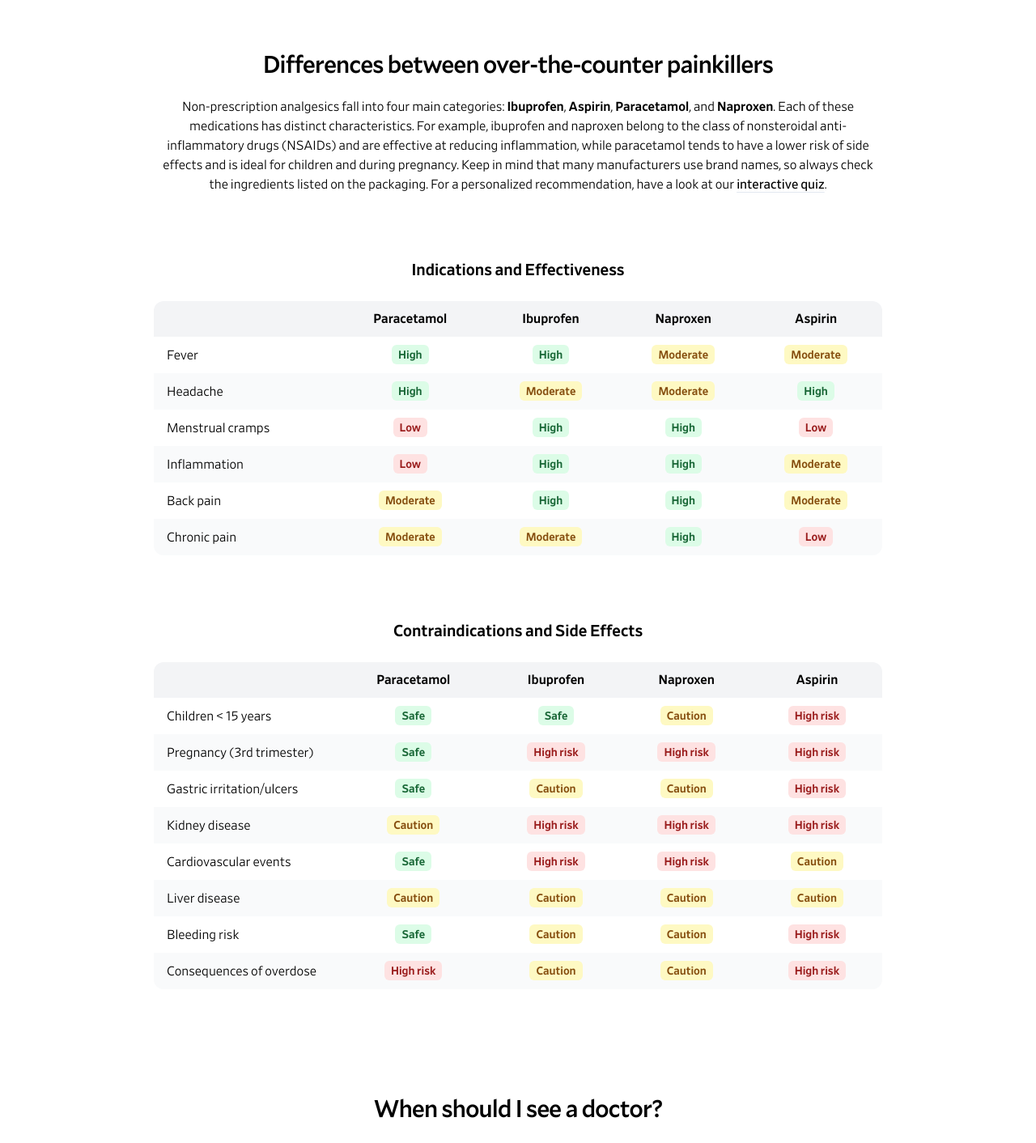
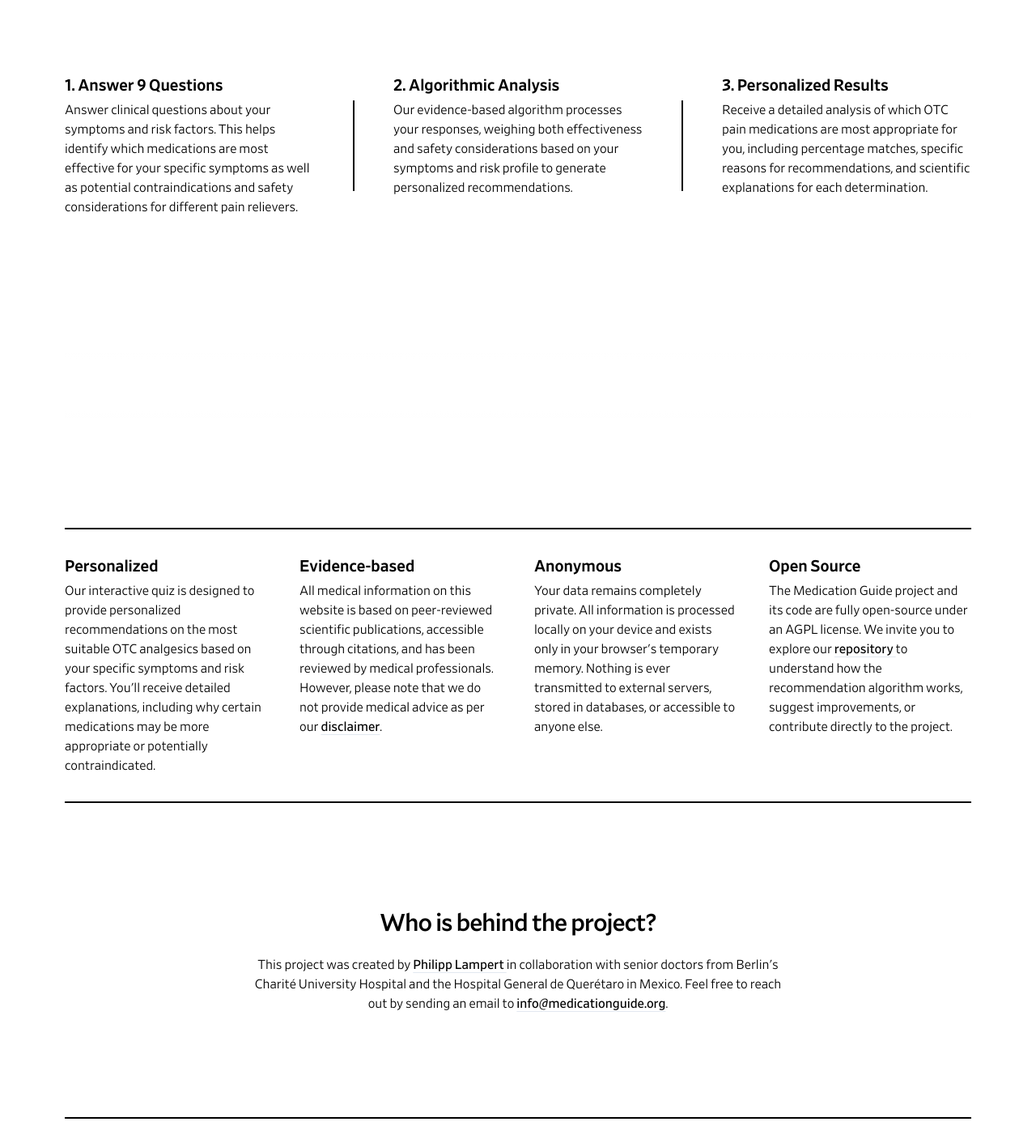
Before and after one commit to philipp-lampert/medicationguide, a SvelteKit app: page / in a window 1280 px wide. Shown: the part 700-2112 px from the top of the page at 81% size. Built offline with nearby package versions, Linux system fonts and the light colour scheme.

Commit message:
Integrate about in home page, add how it works and animated facts

```diff
--- a/src/app.css
+++ b/src/app.css
@@ -29,7 +29,7 @@
 	}
 
 	.h3 {
-		@apply text-lg font-medium lg:text-xl;
+		@apply text-xl font-medium;
 	}
 
 	.h3-legal {
--- a/src/hooks.server.ts
+++ b/src/hooks.server.ts
@@ -1,4 +1,4 @@
-// Redirect /interactive to /quiz
+// 301 redirects
 export async function handle({ event, resolve }) {
 	if (event.url.pathname === '/interactive') {
 		return new Response(null, {
@@ -6,6 +6,11 @@ export async function handle({ event, resolve }) {
 			headers: { location: '/quiz' }
 		});
 	}
-
+	if (event.url.pathname === '/about') {
+		return new Response(null, {
+			status: 301,
+			headers: { location: '/' }
+		});
+	}
 	return resolve(event);
 }
--- a/src/lib/components/AnimatedUnderline.svelte
+++ b/src/lib/components/AnimatedUnderline.svelte
@@ -1,9 +1,16 @@
 <script lang="ts">
-	let { color = 'bg-black' } = $props<{
+	let {
+		color = 'bg-black',
+		bottom = 0,
+		height = 2
+	} = $props<{
 		color?: string;
+		bottom?: number;
+		height?: number;
 	}>();
 </script>
 
 <span
-	class="absolute bottom-0 left-0 z-50 h-0.5 w-full scale-x-0 transform {color} transition-transform duration-300 group-hover:scale-x-100"
+	class="absolute left-0 z-50 w-full scale-x-0 transform {color} transition-transform duration-300 group-hover:scale-x-100"
+	style="bottom: {bottom}px; height: {height}px;"
 ></span>
--- a/src/lib/components/Header.svelte
+++ b/src/lib/components/Header.svelte
@@ -30,12 +30,6 @@
 					<li>
 						<a class="group relative p-2" href="/"
 							>Home
-							<AnimatedUnderline />
-						</a>
-					</li>
-					<li>
-						<a class="group relative p-2" href="/about"
-							>About
 							<AnimatedUnderline />
 						</a>
 					</li>
--- a/src/routes/+page.svelte
+++ b/src/routes/+page.svelte
@@ -1,13 +1,48 @@
 <script>
-	import Indications from '../lib/components/tables/Indications.svelte';
-	import Contraindications from '$lib/components/tables/Contraindications.svelte';
-	import SeeDoctor from '$lib/components/tables/SeeDoctor.svelte';
 	import AnimatedUnderline from '$lib/components/AnimatedUnderline.svelte';
 	import ArrowDoubleRight from '$lib/icons/buttons/ArrowDoubleRight.svelte';
 	import Schema from '$lib/components/Schema.svelte';
 	import MedicalWebPage from './MedicalWebPage.json';
 	import MedicalScholarlyArticle from './MedicalScholarlyArticle.json';
+	import MedicalOrganization from './MedicalOrganization.json';
 	import { paracetamolAcetaminophen } from '$lib/functions/paracetamol-acetaminophen';
+	import { fly } from 'svelte/transition';
+
+	const facts = [
+		{
+			label: '4.9% of patients taking an OTC analgesic are at risk of major drug-drug interactions',
+			url: 'https://link.springer.com/article/10.1007/s00482-014-1415-5'
+		},
+		{
+			label: '44% of patients exceed the maximum recommended dosage of OTC analgesics',
+			url: 'https://www.jrheum.org/content/32/11/2218.long'
+		},
+		{
+			label: 'Over half of patients lack sufficient knowledge about the risks of OTC analgesics',
+			url: 'https://doi.org/10.1016/j.japh.2022.03.007'
+		},
+		{
+			label: `${paracetamolAcetaminophen(true)} overdose accounts for ~$87 million in annual US healthcare costs`,
+			url: 'https://doi.org/10.1093/qjmed/95.9.609'
+		}
+	];
+
+	let currentFactIndex = $state(0);
+	let isAnimating = $state(false);
+
+	// Auto-rotate facts
+	$effect(() => {
+		const interval = setInterval(() => {
+			isAnimating = true;
+
+			setTimeout(() => {
+				currentFactIndex = (currentFactIndex + 1) % facts.length;
+				isAnimating = false;
+			}, 800);
+		}, 5000);
+
+		return () => clearInterval(interval);
+	});
 </script>
 
 <svelte:head>
@@ -26,6 +61,7 @@
 	<meta property="og:url" content="https://medicationguide.org" />
 	<Schema json={MedicalWebPage} />
 	<Schema json={MedicalScholarlyArticle} />
+	<Schema json={MedicalOrganization} />
 </svelte:head>
 
 <section class="section">
@@ -69,47 +105,135 @@
 	</div>
 </section>
 <section class="section">
-	<article class="container flex flex-col items-center gap-10 md:gap-20">
-		<div class="flex flex-col items-center gap-y-6">
-			<h2 class="h2">Differences between over-the-counter painkillers</h2>
-			<p class="max-w-4xl">
-				Non-prescription analgesics fall into four main categories:
-				<strong class="font-medium">Ibuprofen</strong>,
-				<strong class="font-medium">Aspirin</strong>,
-				<strong class="font-medium">{paracetamolAcetaminophen(true)}</strong>, and
-				<strong class="font-medium">Naproxen</strong>. Each of these medications has distinct
-				characteristics. For example, ibuprofen and naproxen belong to the class of nonsteroidal
-				anti-inflammatory drugs (NSAIDs) and are effective at reducing inflammation, while {paracetamolAcetaminophen()}
-				tends to have a lower risk of side effects and is ideal for children and during pregnancy. Keep
-				in mind that many manufacturers use brand names, so always check the ingredients listed on the
-				packaging. For a personalized recommendation, have a look at our
-				<a class="text-link group" href="/quiz">interactive quiz<AnimatedUnderline /></a>.
+	<div class="container flex flex-col items-center">
+		<div class="flex w-full flex-col py-8 lg:flex-row lg:flex-nowrap">
+			<article class="flex flex-col gap-1 bg-white text-left lg:w-1/3">
+				<h3 class="h3">1. Answer 9 Questions</h3>
+				<p>
+					Answer clinical questions about your symptoms and risk factors. This helps identify which
+					medications are most effective for your specific symptoms as well as potential
+					contraindications and safety considerations for different pain relievers.
+				</p>
+			</article>
+			<div
+				class="my-6 h-[2px] w-full flex-shrink-0 bg-black lg:mx-12 lg:my-0 lg:h-28 lg:w-[2px] lg:self-center"
+			></div>
+			<article class="flex flex-col gap-1 bg-white text-left lg:w-1/3">
+				<h3 class="h3">2. Algorithmic Analysis</h3>
+				<p>
+					Our evidence-based algorithm processes your responses, weighing both effectiveness and
+					safety considerations based on your symptoms and risk profile to generate personalized
+					recommendations.
+				</p>
+			</article>
+			<div
+				class="my-6 h-[2px] w-full flex-shrink-0 bg-black lg:mx-12 lg:my-0 lg:h-28 lg:w-[2px] lg:self-center"
+			></div>
+			<article class="flex flex-col gap-1 bg-white text-left lg:w-1/3">
+				<h3 class="h3">3. Personalized Results</h3>
+				<p>
+					Receive a detailed analysis of which OTC pain medications are most appropriate for you,
+					including percentage matches, specific reasons for recommendations, and scientific
+					explanations for each determination.
+				</p>
+			</article>
+		</div>
+	</div>
+</section>
+<section class="section">
+	<div class="container">
+		<div
+			class="relative flex h-44 items-center justify-center overflow-hidden sm:h-32 sm:text-center md:h-24"
+		>
+			<div
+				class="absolute left-0 right-0 top-0 z-10 h-4 bg-gradient-to-b from-white to-transparent"
+			></div>
+			{#if !isAnimating}
+				<h2
+					class="h2 absolute"
+					in:fly={{ y: 50, duration: 700 }}
+					out:fly={{ y: -50, duration: 700 }}
+				>
+					<a href={facts[currentFactIndex].url} target="_blank" class="text-link group">
+						{facts[currentFactIndex].label}<AnimatedUnderline bottom={4} height={3} /></a
+					>
+				</h2>
+			{/if}
+			<div
+				class="absolute bottom-0 left-0 right-0 z-10 h-4 bg-gradient-to-t from-white to-transparent"
+			></div>
+		</div>
+	</div>
+</section>
+<section class="section">
+	<div class="container flex flex-col items-center">
+		<div
+			class="grid w-full grid-cols-1 gap-10 border-y-2 border-black py-8 md:grid-cols-2 lg:grid-cols-4"
+		>
+			<article class=" flex flex-col gap-1 bg-white text-left">
+				<h3 class="h3">Personalized</h3>
+				<p>
+					Our interactive quiz is designed to provide personalized recommendations on the most
+					suitable OTC analgesics based on your specific symptoms and risk factors. You'll receive
+					detailed explanations, including why certain medications may be more appropriate or
+					potentially contraindicated.
+				</p>
+			</article>
+			<article class=" flex flex-col gap-1 bg-white text-left">
+				<h3 class="h3">Evidence-based</h3>
+				<p>
+					All medical information on this website is based on peer-reviewed scientific publications,
+					accessible through citations, and has been reviewed by medical professionals. However,
+					please note that we do not provide medical advice as per our <a
+						class="text-link group"
+						href="/legal/disclaimer"
+					>
+						disclaimer<AnimatedUnderline /></a
+					>.
+				</p>
+			</article>
+			<article class=" flex flex-col gap-1 bg-white text-left">
+				<h3 class="h3">Anonymous</h3>
+				<p>
+					Your data remains completely private. All information is processed locally on your device
+					and exists only in your browser's temporary memory. Nothing is ever transmitted to
+					external servers, stored in databases, or accessible to anyone else.
+				</p>
+			</article>
+			<article class=" flex flex-col gap-1 bg-white text-left">
+				<h3 class="h3">Open Source</h3>
+				<p>
+					The Medication Guide project and its code are fully open-source under an AGPL license. We
+					invite you to explore our <a
+						href="https://github.com/philipp-lampert/medication-guide"
+						class="text-link group"
+						target="_blank"
+						>repository
+						<AnimatedUnderline /></a
+					> to understand how the recommendation algorithm works, suggest improvements, or contribute
+					directly to the project.
+				</p>
+			</article>
+		</div>
+	</div>
+</section>
+<section class="section">
+	<article class="container flex flex-col items-center">
+		<div class="flex flex-col gap-6">
+			<h2 class="h2">Who is behind the project?</h2>
+			<p class="max-w-2xl">
+				This project was created by <a
+					class="text-link group"
+					href="https://www.researchgate.net/profile/Philipp-Lampert"
+					target="_blank"
+					>Philipp Lampert <AnimatedUnderline />
+				</a>
+				in collaboration with senior doctors from Berlin's Charité University Hospital and the Hospital
+				General de Querétaro in Mexico. Feel free to reach out by sending an email to
+				<a class="text-link group" href="mailto:info@medicationguide.org"
+					>info@medicationguide.org<AnimatedUnderline /></a
+				>.
 			</p>
-		</div>
-		<div class="w-full lg:w-fit">
-			<h3 class="h3 mb-4 text-center lg:mb-6">Indications and Effectiveness</h3>
-			<div class="w-full overflow-auto rounded-xl lg:w-fit">
-				<Indications />
-			</div>
-		</div>
-		<div class="w-full lg:w-fit">
-			<h3 class="h3 mb-4 text-center lg:mb-6">Contraindications and Side Effects</h3>
-			<div class="w-full overflow-auto rounded-xl lg:w-fit">
-				<Contraindications />
-			</div>
 		</div>
 	</article>
 </section>
-<section class="section">
-	<article class="container flex flex-col items-center gap-y-6">
-		<h2 class="h2">When should I see a doctor?</h2>
-		<p class="max-w-4xl">
-			While many types of pain can be managed with over-the-counter medications, certain situations
-			require medical attention to identify or address underlying causes. You should see a doctor if
-			you experience any of the following:
-		</p>
-		<div class="w-full overflow-auto rounded-xl lg:w-fit">
-			<SeeDoctor />
-		</div>
-	</article>
-</section>
--- a/src/routes/sitemap.xml/+server.ts
+++ b/src/routes/sitemap.xml/+server.ts
@@ -1,5 +1,5 @@
 const site = 'https://www.medicationguide.org';
-const pages: string[] = ['about', 'quiz'];
+const pages: string[] = ['quiz'];
 
 /** @type {import('./$types').RequestHandler} */
 export async function GET({ url }) {
```
Also changed, not shown: src/routes/about/+page.svelte (deleted, +0 -105 lines), src/routes/MedicalOrganization.json (renamed from src/routes/about/MedicalOrganization.json).
